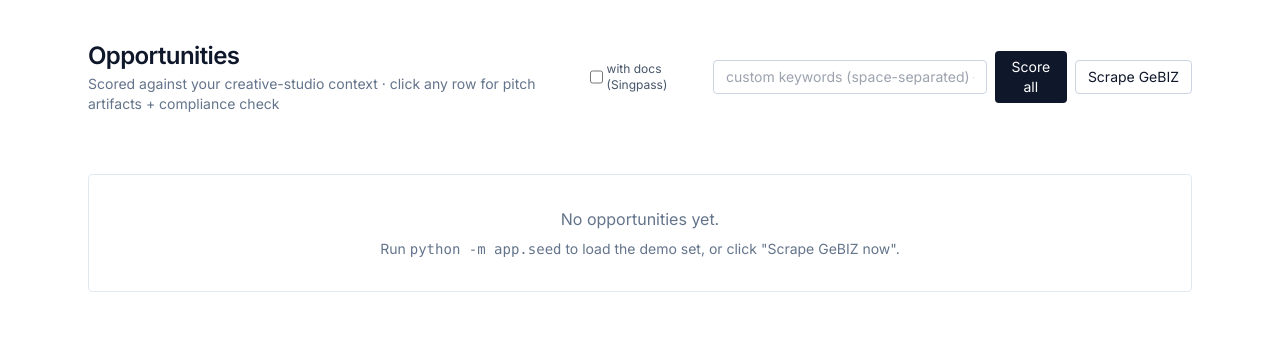
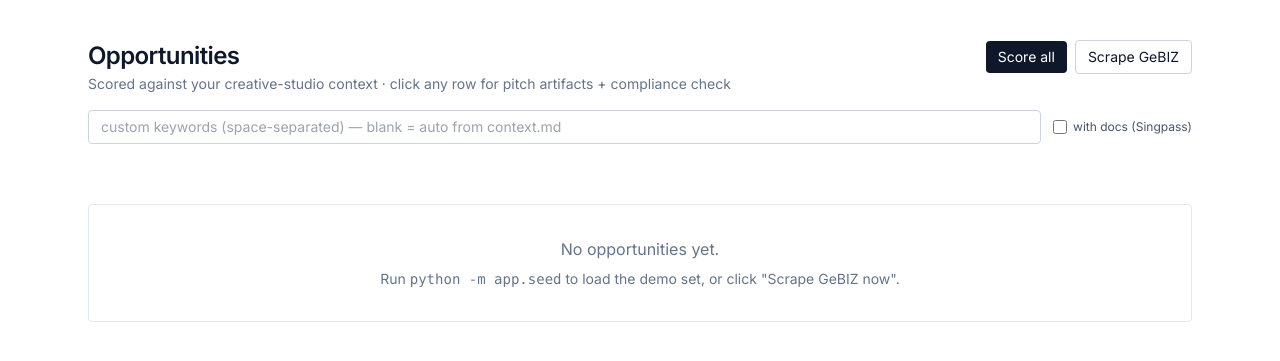
Before and after one commit to erniesg/beepbop, a FastAPI app: page / in a window 1280 px wide. Shown: the part 57-418 px from the top of the page. Run offline with FastAPI, Linux system fonts and the light colour scheme; the visitor is signed in with stand-in values (Sample User, id 1); data comes from the database, SQL or seed files in the repository; data that the repository does not hold is empty; some libraries are stand-ins or nearby versions.

Commit message:
style: dashboard header — two-row layout, inputs don't wrap text
Previous single-row layout was too dense: 'with docs (Singpass)',
'Score all', 'Scrape GeBIZ' all wrapped to 2 lines each because the
keyword input crowded them. Split into:
  row 1: title + action buttons (Score all, Scrape GeBIZ) right-aligned
  row 2: full-width keyword input + 'with docs (Singpass)' checkbox

Adds whitespace-nowrap to labels/buttons so they never wrap.

Co-Authored-By: Claude Opus 4.7 (1M context) <noreply@anthropic.com>

```diff
--- a/templates/dashboard.html
+++ b/templates/dashboard.html
@@ -1,26 +1,30 @@
 {% extends "base.html" %}
 {% block title %}beepbop — opportunities{% endblock %}
 {% block content %}
-<div class="flex items-center justify-between mb-6">
-  <div>
+<div class="mb-6">
+  <div class="flex items-start justify-between gap-6 mb-4">
+    <div class="min-w-0">
       <h1 class="text-2xl font-semibold tracking-tight">Opportunities</h1>
       <p class="text-sm text-slate-500 mt-0.5">Scored against your creative-studio context · click any row for pitch artifacts + compliance check</p>
     </div>
-  <div class="flex gap-2 items-center">
-    <label class="flex items-center gap-1 text-xs text-slate-600" title="Opens headed Chrome on the server Mac — you scan Singpass to download tender PDFs">
-      <input id="scrape-docs" type="checkbox" class="w-3.5 h-3.5"> with docs (Singpass)
-    </label>
-    <input id="scrape-kws" type="text" placeholder="custom keywords (space-separated) — blank = auto from context"
-           class="px-3 py-1.5 text-sm border border-slate-300 rounded w-80 focus:outline-none focus:ring-2 focus:ring-slate-300">
+    <div class="flex gap-2 items-center flex-shrink-0">
       <button hx-post="/api/score-all" hx-swap="none"
               hx-on::after-request="setTimeout(()=>location.reload(), 2000)"
-            class="px-3 py-1.5 bg-slate-900 text-white rounded text-sm hover:bg-slate-800 transition">
+              class="px-3 py-1.5 bg-slate-900 text-white rounded text-sm hover:bg-slate-800 transition whitespace-nowrap">
         Score all
       </button>
       <button id="scrape-btn" onclick="kickScrape()"
               class="px-3 py-1.5 border border-slate-300 rounded text-sm hover:bg-slate-50 transition whitespace-nowrap disabled:opacity-50">
         Scrape GeBIZ
       </button>
+    </div>
+  </div>
+  <div class="flex gap-3 items-center">
+    <input id="scrape-kws" type="text" placeholder="custom keywords (space-separated) — blank = auto from context.md"
+           class="flex-1 px-3 py-1.5 text-sm border border-slate-300 rounded focus:outline-none focus:ring-2 focus:ring-slate-300">
+    <label class="flex items-center gap-1.5 text-xs text-slate-600 whitespace-nowrap flex-shrink-0" title="Opens headed Chrome on the server Mac — you scan Singpass to download tender PDFs">
+      <input id="scrape-docs" type="checkbox" class="w-3.5 h-3.5"> with docs (Singpass)
+    </label>
   </div>
 </div>
 
```
Lines whose indentation alone changed are shown as unchanged.
